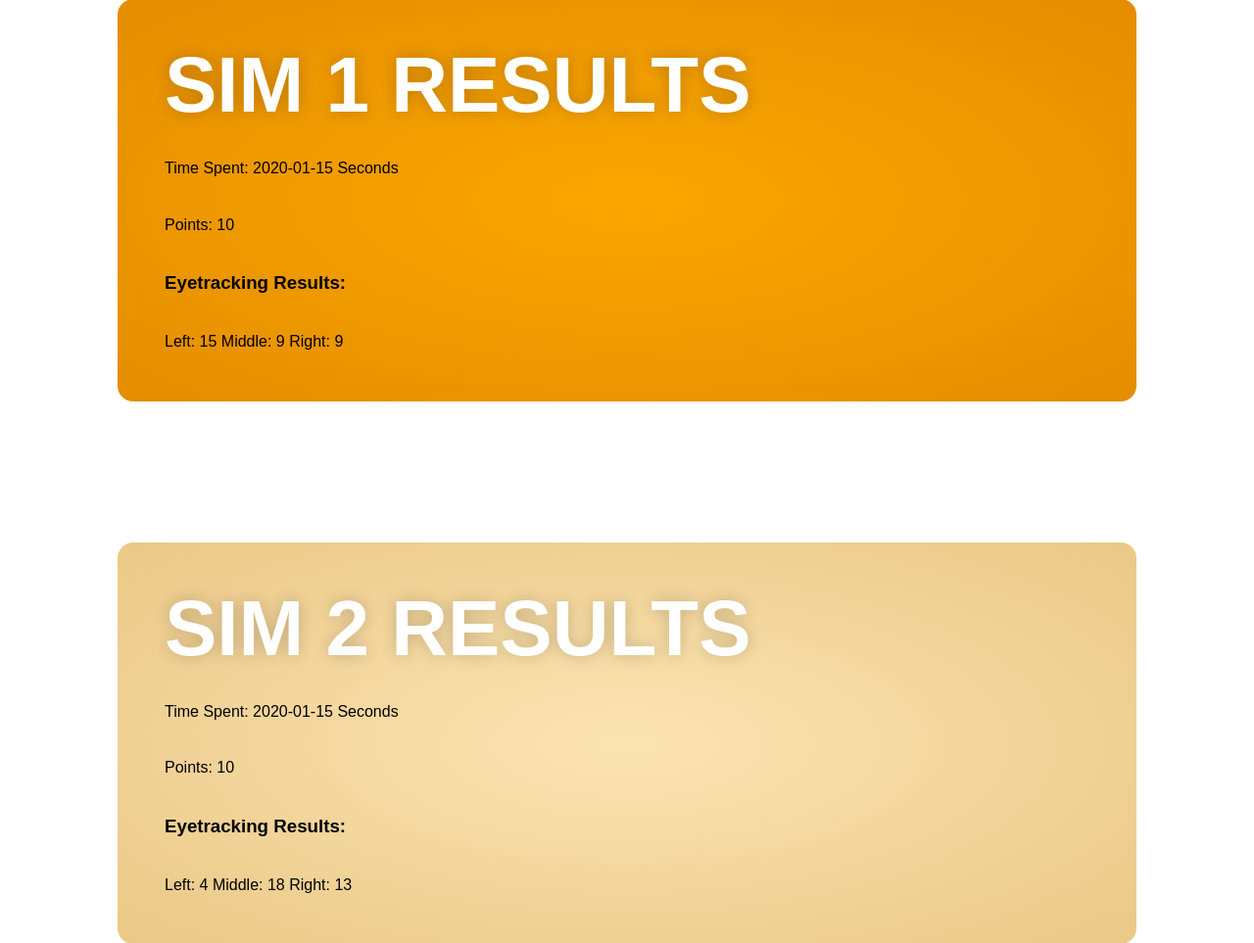
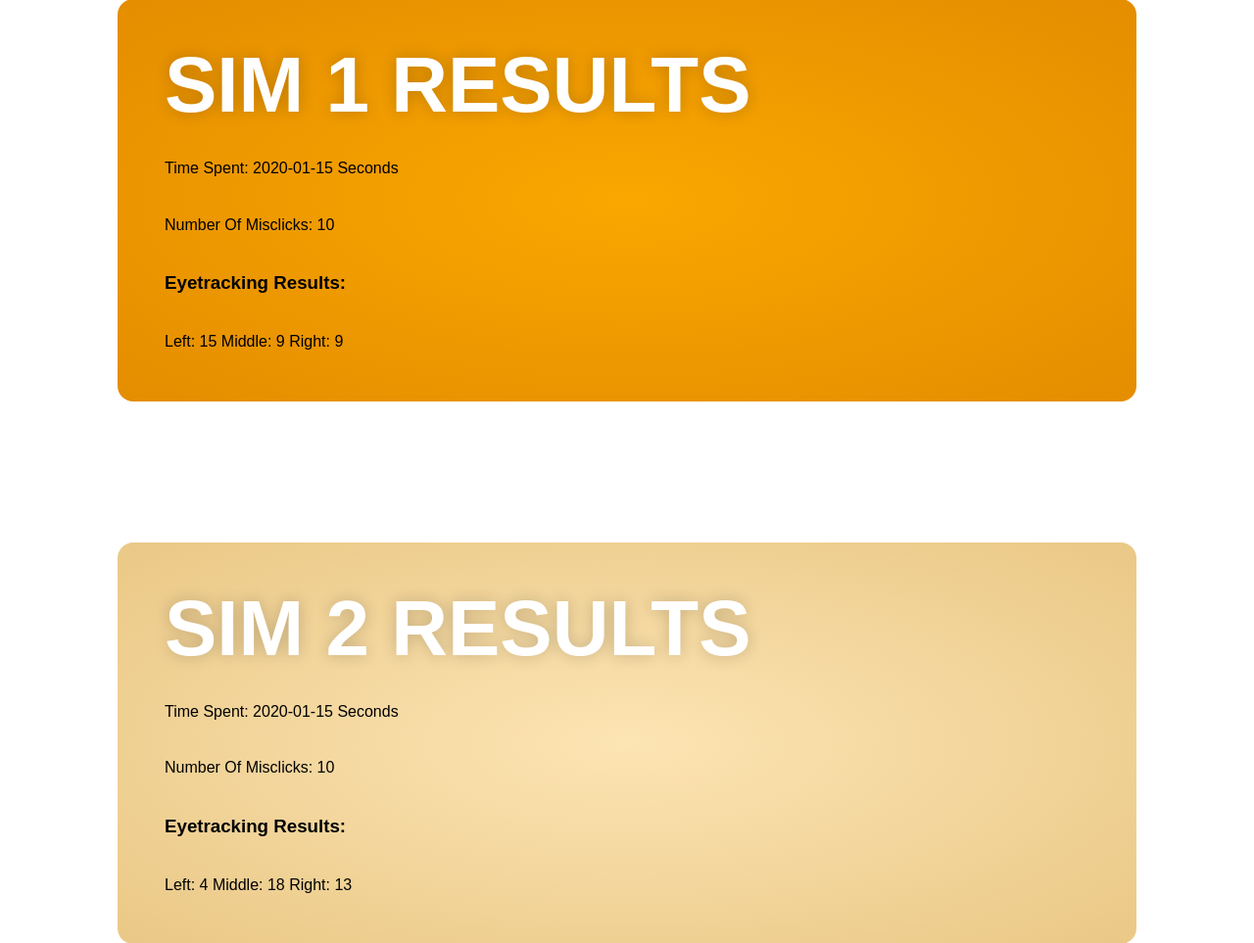
Before and after one commit to Tarandeep199/cse155Newest, a Flask app: template templates/score.html in a window 1280 px wide. Shown: the part 257-1220 px from the top of the page at 98% size. Run offline with Flask 2, Linux system fonts and the light colour scheme; the template is opened without the code that fills it: most values are stand-ins (such as "Sample title", 1, 10 or a date in 2020).

Commit message:
Added accuracy tracking

```diff
--- a/app.py
+++ b/app.py
@@ -18,27 +18,26 @@ currentPage = "index.html"
 
 @app.route('/')
 def hello():
+    print("We here")
+    settings.points1 = 0
+    settings.points2 = 0
     return render_template("index.html")
-
-
-
-
 
 @app.route('/sim1page1', methods= ["GET","POST"])
 def sim1pg1():
     print("ok")
-    settings.points1 = 1
+    settings.points1 = settings.points1+1
     settings.sim1Time01 = time.time()
     return render_template("Sim1page1.html")
 
 @app.route('/sim1page2', methods= ["GET","POST"])
 def sim1pg2():
-    settings.points1 = settings.points1 + 1
+    settings.points1 = settings.points1+1
     return render_template("Sim1page2.html")
 
 @app.route('/sim1page3', methods= ["GET","POST"])
 def sim1pg3():
-    settings.points1 = settings.points1 + 1
+    settings.points1 = settings.points1+1
     return render_template("Sim1page3.html")
 
 
@@ -53,25 +52,26 @@ def buffer():
 @app.route('/sim2page1', methods = ["GET", "POST"])
 def sim2pg1():
     settings.sim2Time01 = time.time()
-    settings.points2 = 1
+    settings.points2 = settings.points2 +1
 
     return render_template("Sim2page1.html")
 
 @app.route('/sim2page2', methods = ["GET", "POST"])
 def sim2pg2():
-    settings.points2 = settings.points2 + 1
+    settings.points2 = settings.points2 +1
     return render_template("Sim2page2.html")
 
 @app.route('/sim2page3', methods = ["GET", "POST"])
 def sim2pg3():
-    settings.points2 = settings.points2 + 1
+    settings.points2 = settings.points2 +1
     return render_template("Sim2page3.html")
 
 
 
 @app.route('/results',methods = ["GET","POST"])
 def resultPage():
-
+    settings.points1 = settings.points1 - 3
+    settings.points2 = settings.points2 - 3
     settings.sim2Time02 = time.time()
     settings.sim2TimeFinal = round(settings.sim2Time02 - settings.sim2Time01,2)
    # print(sim2TimeFinal)
--- a/templates/score.html
+++ b/templates/score.html
@@ -45,7 +45,7 @@
 		  <article class="product shoe-red spacing">
 			<h3 class="product__title">Sim 1 Results</h3>
 			<p class="product__description">Time Spent: {{time1}} Seconds </p>
-			<p class="product__description">Points: {{pointsP1}}  </p>
+			<p class="product__description">Number Of Misclicks: {{pointsP1}}  </p>
 			<h3 class="product__description">Eyetracking Results:  </h3>
 			<p class="product__description">Left: 15 Middle: 9 Right: 9   </p>
 
@@ -54,7 +54,7 @@
 		  <article class="product shoe-white shoe-left spacing">
 			<h3 class="product__title">Sim 2 Results</h3>
 			<p class="product__description">Time Spent: {{time2}} Seconds </p>
-			<p class="product__description">Points: {{pointsP2}}  </p>
+			<p class="product__description">Number Of Misclicks: {{pointsP2}}  </p>
 			<h3 class="product__description">Eyetracking Results:  </h3>
 			<p class="product__description">Left: 4 Middle: 18 Right: 13   </p>
 
```
